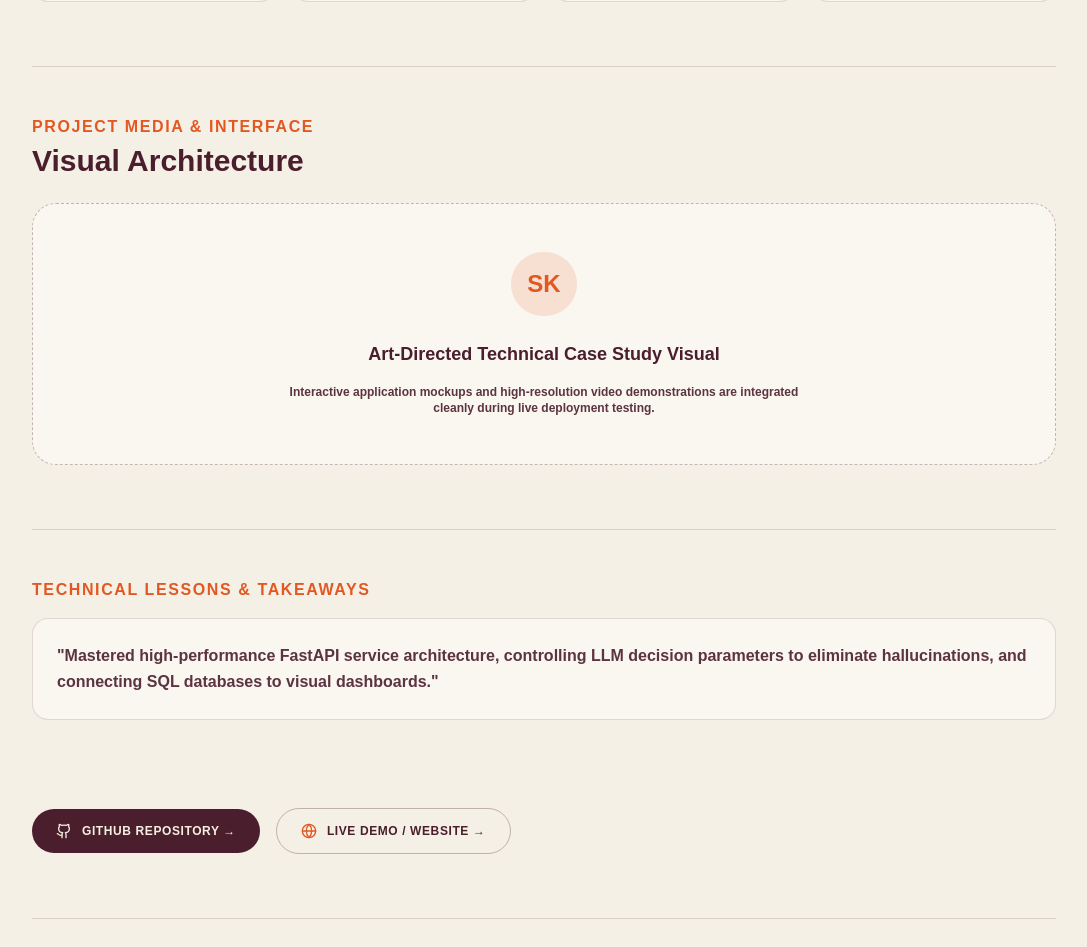
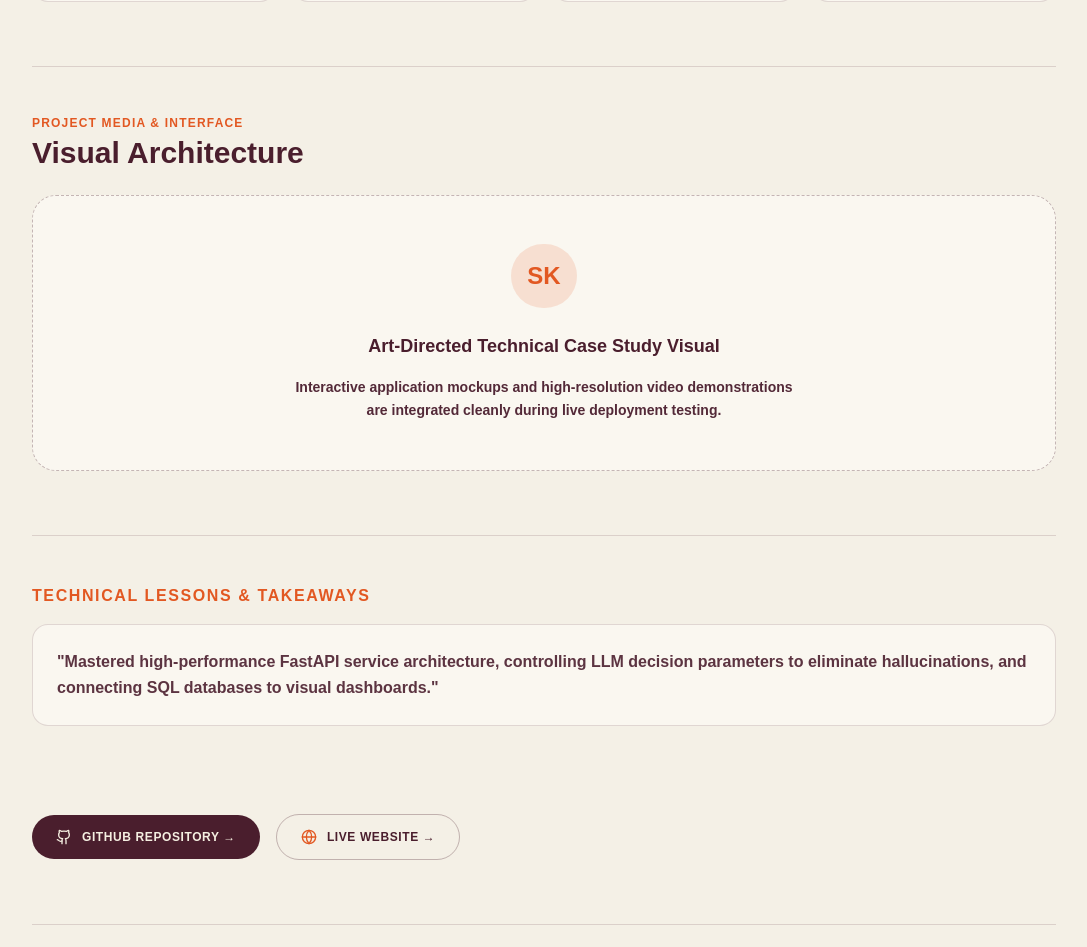
Before and after one commit to SanKrishnan/Portfolio, a React (Vite) app: page /projects/savoury-sweet-co in a window 1280 px wide. Shown: the part 2105-3052 px from the top of the page, without its empty margins (96-1183 px from the left). Built offline with nearby package versions, Linux system fonts and the light colour scheme; a web font is replaced by a local one.

Commit message:
Updated video demo

```diff
--- a/src/pages/ProjectDetail.jsx
+++ b/src/pages/ProjectDetail.jsx
@@ -26,7 +26,7 @@ export const ProjectDetail = () => {
   }
 
   const nextProject = projects[(projectIndex + 1) % projects.length];
-  const liveUrl = project.website || project.liveDemo;
+  const liveUrl = project.website;
 
   return (
     <article className="space-y-16 max-w-5xl mx-auto">
@@ -227,15 +227,28 @@ export const ProjectDetail = () => {
       {/* Media / Interface Container */}
       <section className="space-y-6 border-t border-cabernet/15 dark:border-cream-100/15 pt-12">
         <div>
-          <h3 className="text-s font-pixel-line uppercase tracking-widest text-flame font-bold mb-1">
+          <h3 className="text-xs font-pixel-line uppercase tracking-widest text-flame font-bold mb-1">
             PROJECT MEDIA & INTERFACE
           </h3>
+
           <h2 className="text-3xl font-pixel-square font-bold text-cabernet dark:text-cream-100">
             Visual Architecture
           </h2>
         </div>
 
-        {project.image ? (
+        {project.video ? (
+          <div className="overflow-hidden rounded-3xl border border-cabernet/20 dark:border-cream-100/20 shadow-2xl bg-nearblack">
+            <video
+              className="w-full h-auto block"
+              controls
+              playsInline
+              preload="metadata"
+            >
+              <source src={project.video} type="video/mp4" />
+              Your browser does not support the video tag.
+            </video>
+          </div>
+        ) : project.image ? (
           <div className="overflow-hidden rounded-3xl border border-cabernet/20 dark:border-cream-100/20 shadow-2xl">
             <img
               src={project.image}
@@ -248,10 +261,12 @@ export const ProjectDetail = () => {
             <div className="inline-block p-4 rounded-full bg-flame/15 text-flame mb-2">
               <span className="text-2xl font-pixel-square font-bold">SK</span>
             </div>
+
             <h4 className="text-lg font-pixel-square font-bold text-cabernet dark:text-cream-100">
               Art-Directed Technical Case Study Visual
             </h4>
-            <p className="text-xs font-pixel-line font-semibold text-cabernet/90 dark:text-cream-100/90 font-medium max-w-lg mx-auto">
+
+            <p className="text-sm font-pixel-line font-semibold text-cabernet/95 dark:text-cream-100/90 max-w-lg mx-auto leading-relaxed">
               Interactive application mockups and high-resolution video demonstrations are integrated cleanly during live deployment testing.
             </p>
           </div>
@@ -268,7 +283,7 @@ export const ProjectDetail = () => {
         </p>
       </section>
 
-      {/* External Repository & Live Demo Links */}
+      {/* External Repository & Live Website Links */}
       <section className="flex flex-wrap items-center gap-4 pt-6">
         {project.github && (
           <a
@@ -294,7 +309,7 @@ export const ProjectDetail = () => {
             data-cursor-label="LIVE DEMO"
           >
             <Globe className="w-4 h-4 text-flame" />
-            <span>LIVE DEMO / WEBSITE →</span>
+            <span>LIVE WEBSITE →</span>
           </a>
         )}
       </section>
```
